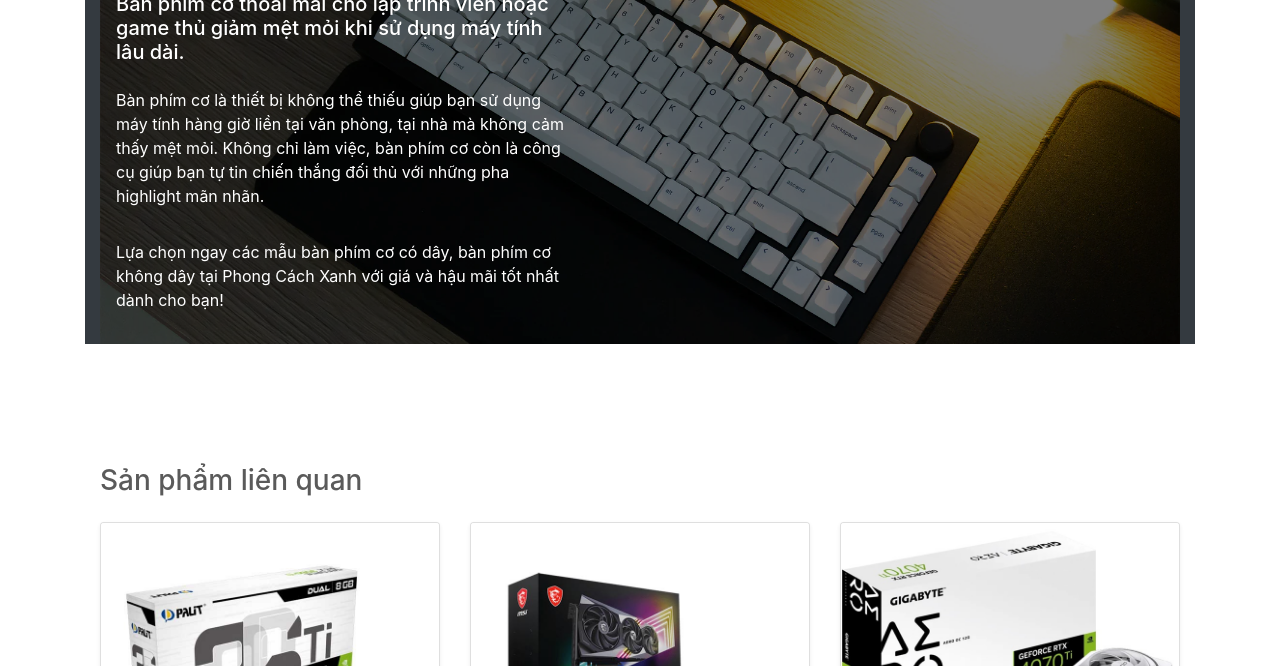
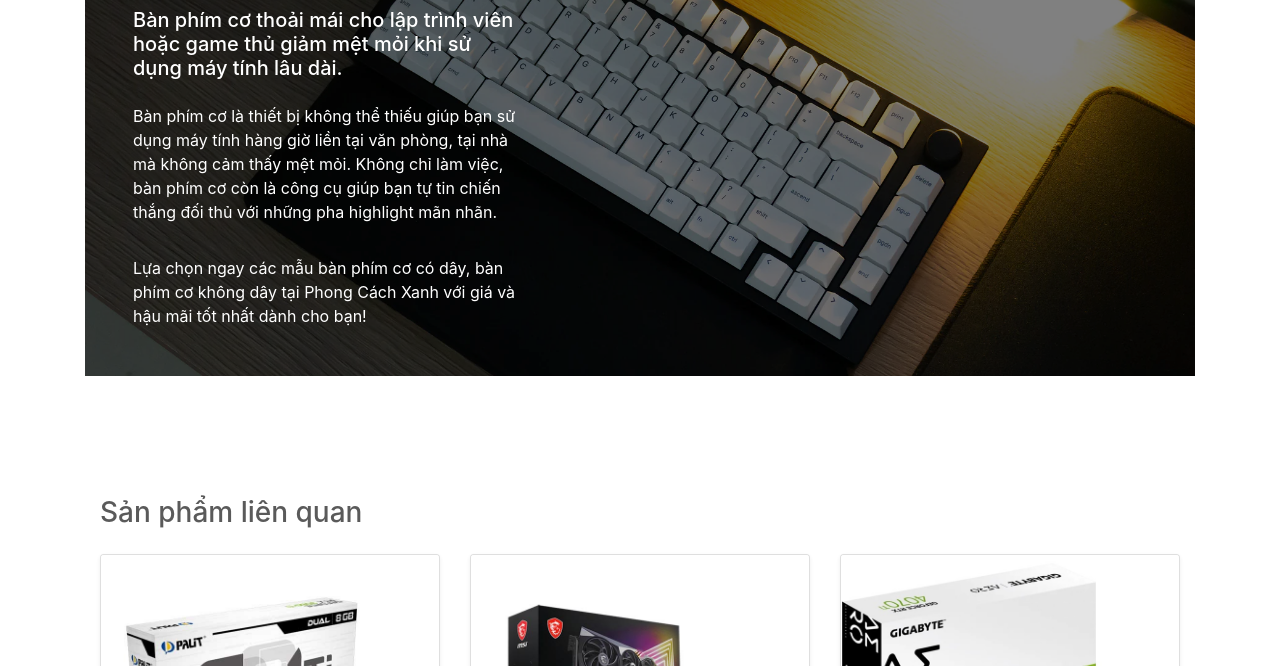
Before and after one commit to 20114291-TranDinhKhanh/20116521_LeQuocDat_20114291_TranDinhKhanh_Web_ban_linh_kien_may_tinh, a plain HTML site: page html/banphim.html in a window 1280 px wide. Shown: the part 434-1100 px from the top of the page. Drawn offline with Linux system fonts and the light colour scheme.

Commit message:
five commit

```diff
--- a/css/index.css
+++ b/css/index.css
@@ -3,6 +3,14 @@
 
 
 /* Padding below the footer and lighter body text */
+
+*,
+*::before,
+*::after {
+    margin: 0;
+    padding: 0;
+    box-sizing: border-box;
+}
 
 body {
     background-repeat: no-repeat;
@@ -158,17 +166,17 @@ a {
 
 /* item */
 
-.keyborad-detail {
+.keyboard-detail {
     overflow: hidden;
     width: 100%;
 }
 
-.keyborad-detail__container {
+.keyboard-detail__container {
     position: relative;
     width: 100%;
 }
 
-.keyborad-detail__img {
+.keyboard-detail__img {
     object-fit: cover;
     position: absolute;
     top: 0;
@@ -179,10 +187,10 @@ a {
     filter: brightness(0.5);
 }
 
-.keyborad-detail__des {
+.keyboard-detail__des {
     position: flex;
     gap: 1rem;
-    padding: 1rem;
+    padding: 2rem 3rem;
     border-radius: 1rem;
     position: relative;
     z-index: 10;
--- a/html/banphim.html
+++ b/html/banphim.html
@@ -84,9 +84,9 @@
                     </svg> DANH MỤC
                         </a>
                         <div class="dropdown-menu" aria-labelledby="dropdown03">
-                            <a class="dropdown-item" href="../html/vga.html ">VGA</a>
-                            <a class="dropdown-item" href="../html/cpu.html ">CPU</a>
-                            <a class="dropdown-item" href="../html/ram.html ">RAM</a>
+                            <a class="dropdown-item" href="./vga.html ">VGA</a>
+                            <a class="dropdown-item" href="./cpu.html ">CPU</a>
+                            <a class="dropdown-item" href="./ram.html ">RAM</a>
                         </div>
                     </li>
                     <li class="nav-item">
@@ -104,10 +104,10 @@
 
         </main>
 
-        <div class="keyborad-detail container bg-dark text-white rounded-3 my-5">
-            <div class="keyborad-detail__container">
-                <img src="../img/keyborad.webp" class="keyborad-detail__img" alt="item">
-                <div class="keyborad-detail__des d-flex flex-column ">
+        <div class="keyboard-detail  bg-dark text-white rounded-3 my-5">
+            <div class="keyboard-detail__container">
+                <img src="../img/keyborad.webp" class="keyboard-detail__img" alt="item">
+                <div class="keyboard-detail__des d-flex flex-column ">
                     <h1>Bàn phím cơ không dây và có dây
 
                     </h1>
@@ -119,7 +119,6 @@
                         Lựa chọn ngay các mẫu bàn phím cơ có dây, bàn phím cơ không dây tại Phong Cách Xanh với giá và hậu mãi tốt nhất dành cho bạn!
                     </p>
                 </div>
-
             </div>
         </div>
 
@@ -264,10 +263,10 @@
 </html>
 
 </div>
-</body>
 
 <script src="../js/jquery-3.5.1.min.js"></script>
 <script src="../js/bootstrap.bundle.js"></script>
 <script src="../js/main.js"></script>
+</body>
 
 </html>
```
Also changed, not shown: html/cpu.html (+6 -8 lines), html/item1.html (+3 -3 lines), html/item2.html (+3 -3 lines), html/item3.html (+3 -3 lines), html/ram.html (+3 -3 lines), html/vechungtoi.html (+3 -3 lines), html/vga.html (+3 -3 lines).
